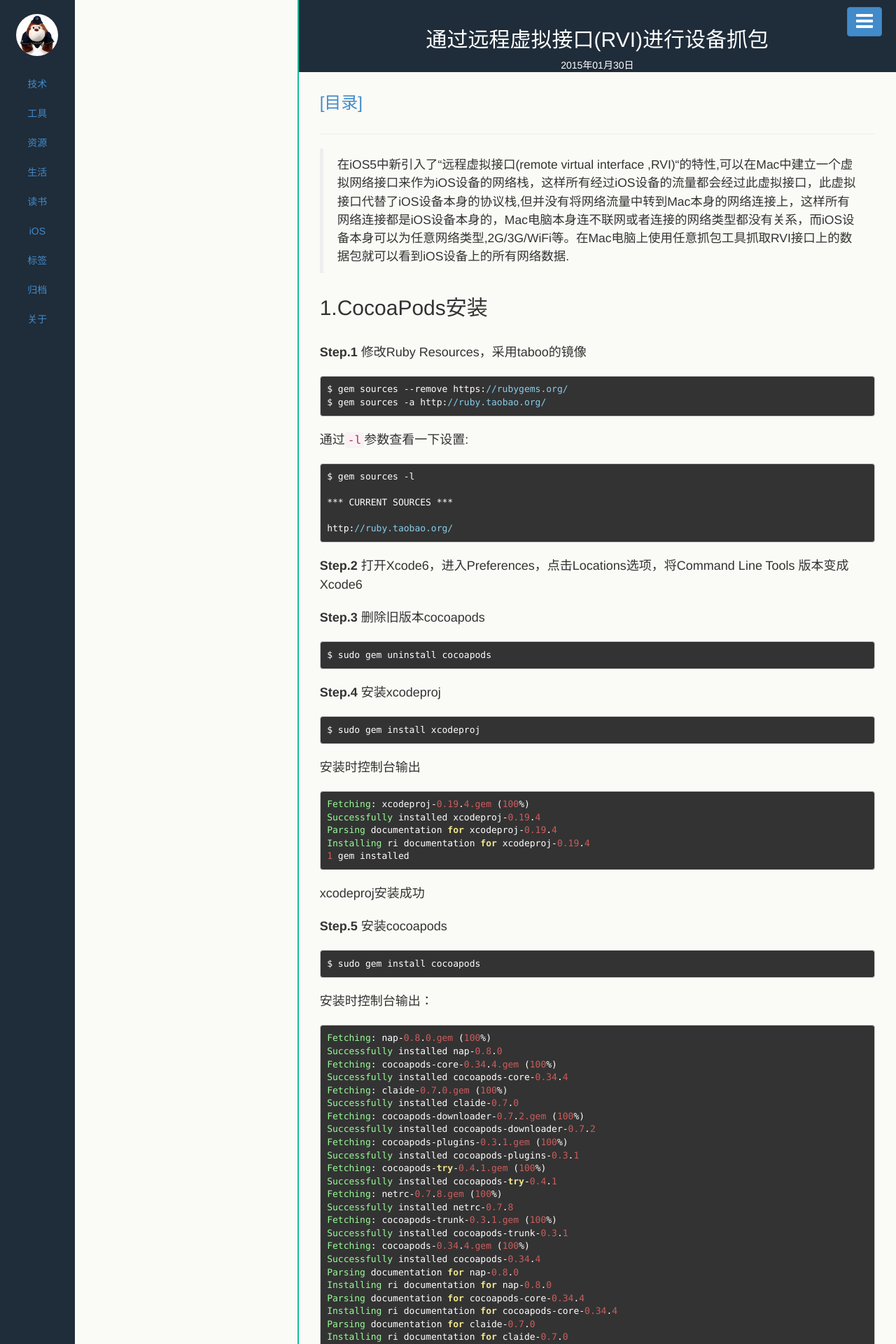
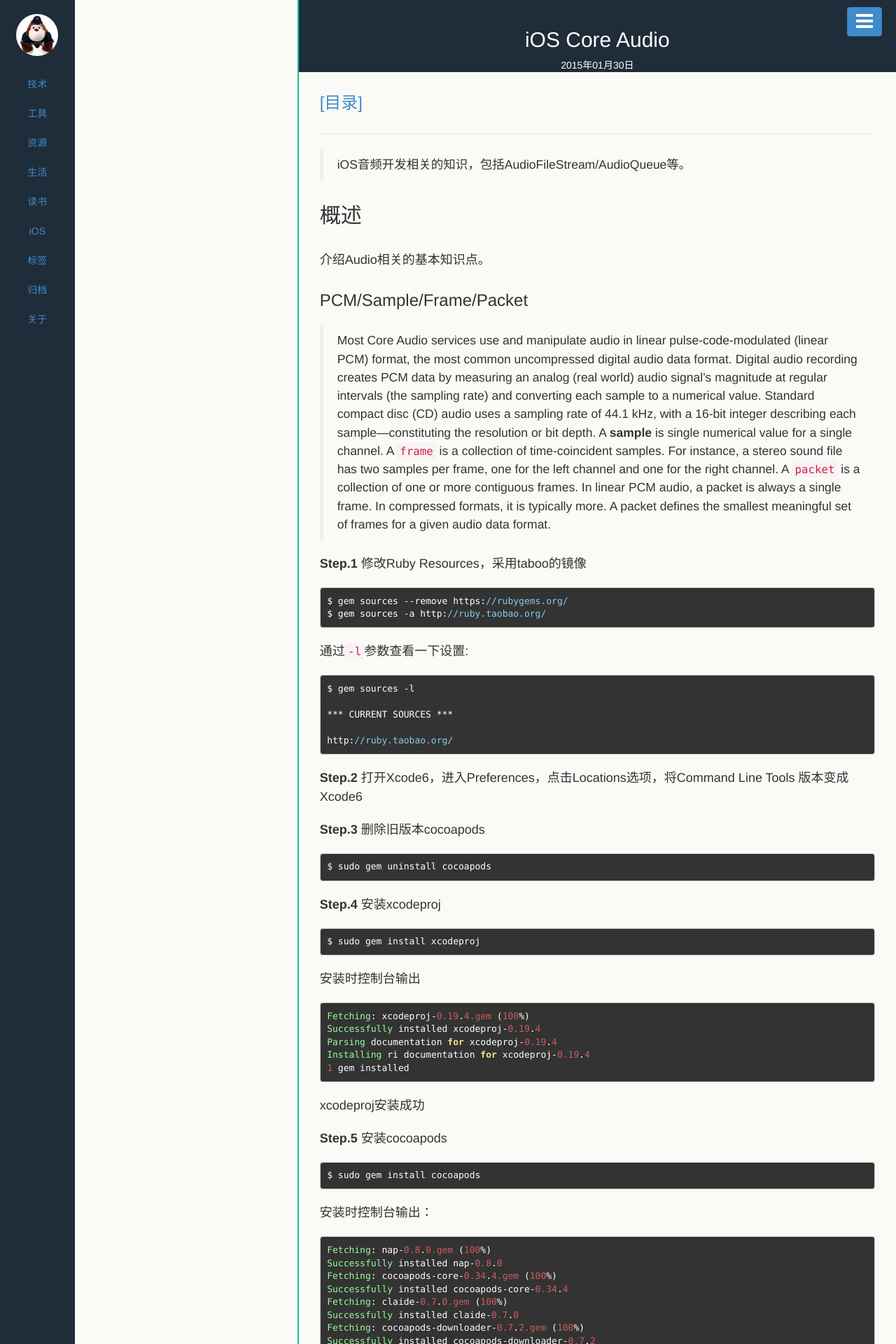
Before and after one commit to xiaxiaowei/xiaxiaowei.github.io, a Jekyll site: the page built from _posts/iOS/2015-01-30-ios-core-audio-introduce.md, in a window 1280 px wide. Shown: the top 1920 px of the page at 70% size. Built offline with Jekyll 4.4.1, drawn with Linux system fonts in a browser that asks for light colours; some of the changed text lies outside the part shown.

Commit message:
Core Audio

```diff
--- a/_posts/iOS/2015-01-30-ios-core-audio-introduce.md
+++ b/_posts/iOS/2015-01-30-ios-core-audio-introduce.md
@@ -1,15 +1,41 @@
 ---
 layout: post
-title: 通过远程虚拟接口(RVI)进行设备抓包
+title: iOS Core Audio
 category: iOS
-tags: [iOS, RVI]
-keywords: iOS, RVI
-description:
+tags: [iOS, Audio]
+keywords: iOS, Audio
+description: iOS音频相关的知识汇总
 ---
 
-> 在iOS5中新引入了“远程虚拟接口(remote virtual interface ,RVI)“的特性,可以在Mac中建立一个虚拟网络接口来作为iOS设备的网络栈，这样所有经过iOS设备的流量都会经过此虚拟接口，此虚拟接口代替了iOS设备本身的协议栈,但并没有将网络流量中转到Mac本身的网络连接上，这样所有网络连接都是iOS设备本身的，Mac电脑本身连不联网或者连接的网络类型都没有关系，而iOS设备本身可以为任意网络类型,2G/3G/WiFi等。在Mac电脑上使用任意抓包工具抓取RVI接口上的数据包就可以看到iOS设备上的所有网络数据.
+> iOS音频开发相关的知识，包括AudioFileStream/AudioQueue等。
 
-## 1.CocoaPods安装
+## 概述
+
+介绍Audio相关的基本知识点。
+
+### PCM/Sample/Frame/Packet
+
+> Most Core Audio services use and manipulate audio in linear pulse-code-modulated (linear PCM) format, the most common uncompressed digital audio data format. Digital audio recording creates PCM data by measuring an analog (real world) audio signal’s magnitude at regular intervals (the sampling rate) and converting each sample to a numerical value. Standard compact disc (CD) audio uses a sampling rate of 44.1 kHz, with a 16-bit integer describing each sample—constituting the resolution or bit depth.
+> A **sample** is single numerical value for a single channel.
+> A `frame` is a collection of time-coincident samples. For instance, a stereo sound file has two samples per
+frame, one for the left channel and one for the right channel.
+> A `packet` is a collection of one or more contiguous frames. In linear PCM audio, a packet is always a single frame. In compressed formats, it is typically more. A packet defines the smallest meaningful set of frames for a given audio data format.
+
+
+
+
+
+
+
+
+
+
+
+
+
+
+
+
 
 **Step.1** 修改Ruby Resources，采用taboo的镜像
 
```
